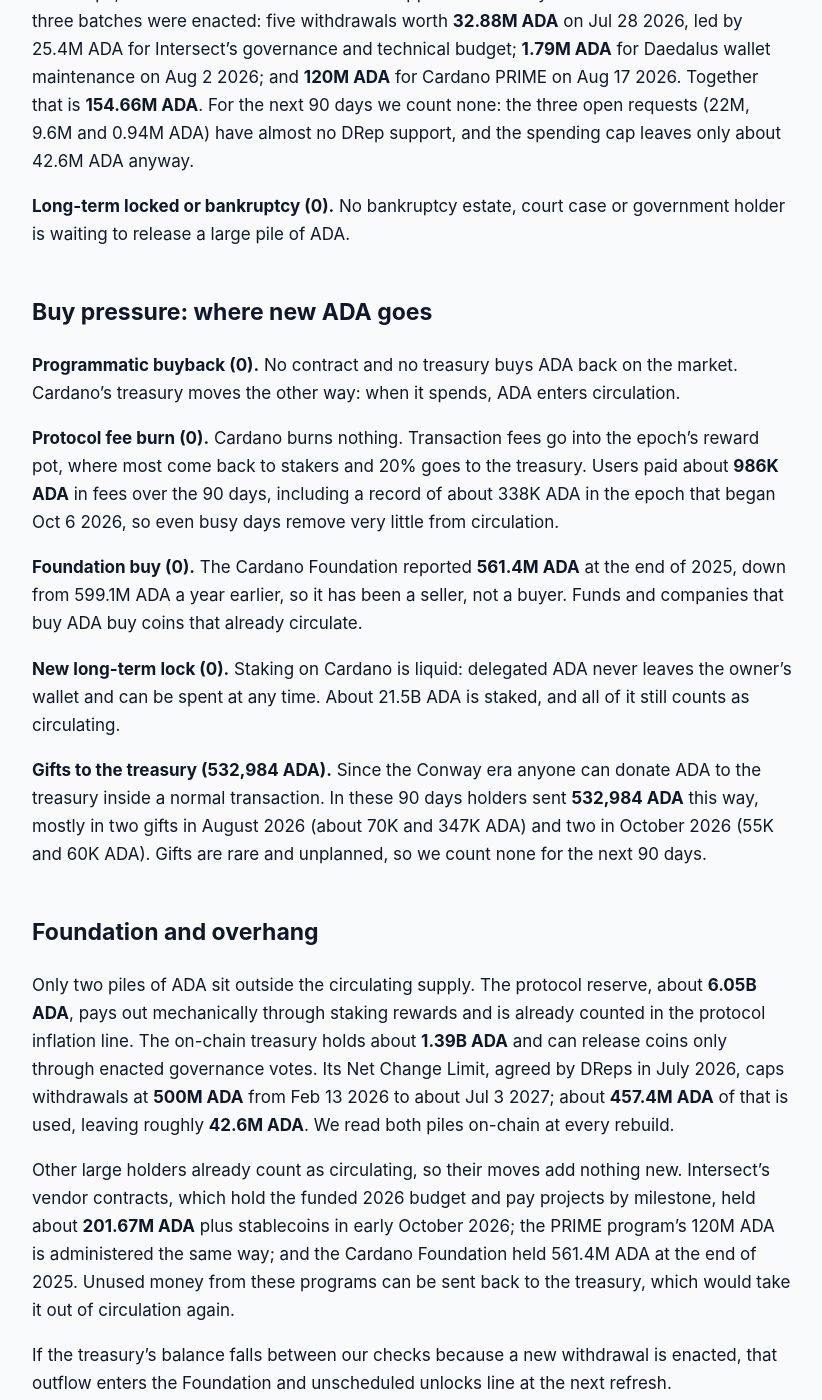
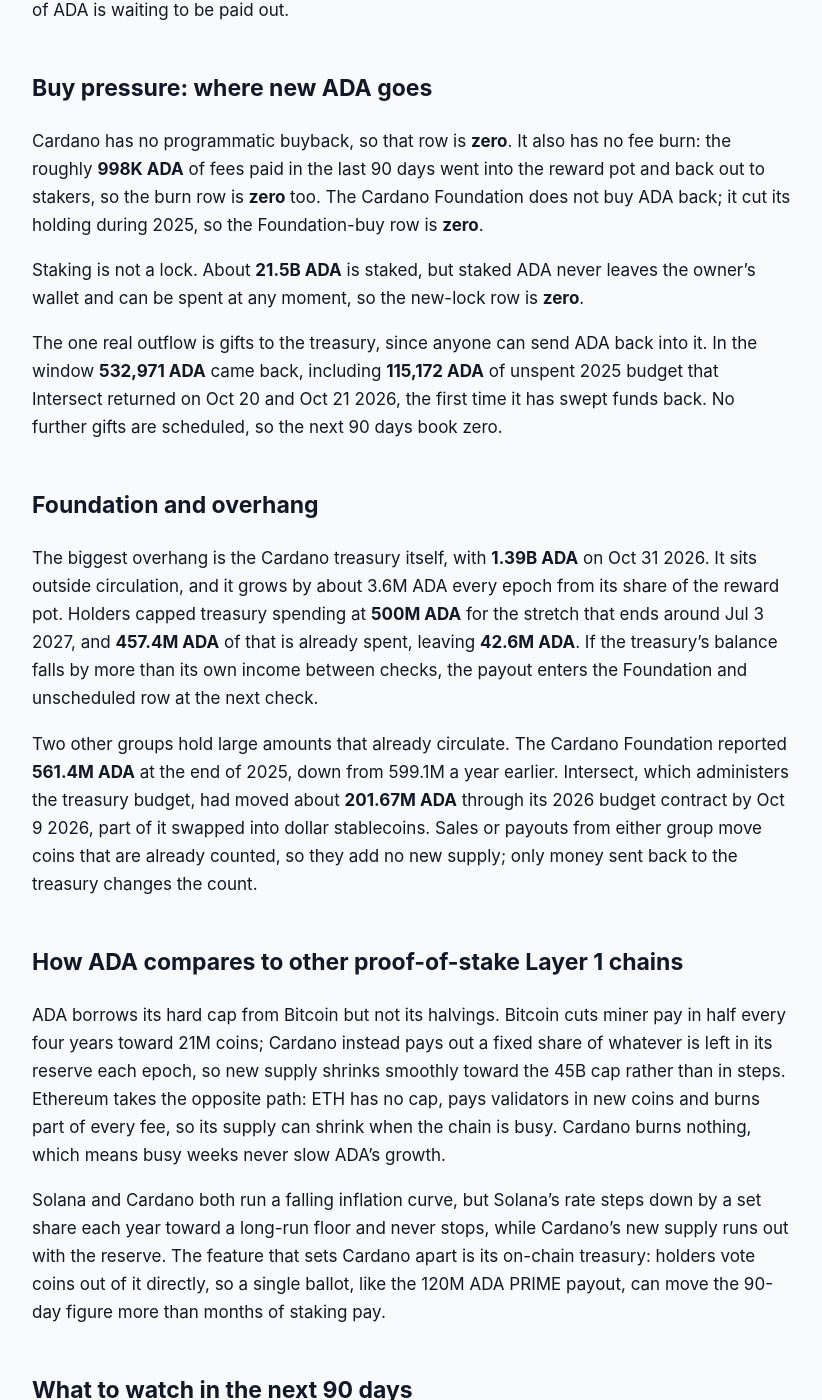
Before and after one commit to jeevansongmy-spec/mrnasdog-articles, a Jekyll site: the page built from crypto/ada-pressure-framework.md, in a window 1280 px wide and 1400 px high, scrolled down 1278 px. Shown: the whole window, without its empty margins (228-1050 px from the left). Built offline with Jekyll 4.4.1, drawn with Linux system fonts in a browser that asks for light colours; some of the changed text lies outside the part shown.

Commit message:
publish: crypto/ada-pressure-framework

```diff
--- a/crypto/ada-pressure-framework.md
+++ b/crypto/ada-pressure-framework.md
@@ -1,6 +1,6 @@
 ---
 title:         "ADA Inflation Analysis · October 2026 · Supply was growing · trend cooling"
-description:   "ADA supply grew +0.71% in 90 days: 111.04M ADA of staking rewards plus 154.66M in voted treasury payouts, no fee burn. About +0.29% next as the spending cap nears."
+description:   "ADA supply grew +0.62% in 90 days: 110.94M ADA of staking pay plus 121.79M ADA from two treasury votes, and no fee burn. About +0.30% next, under a 45B cap."
 canonical_url: "https://mrnasdog.com/research/ada/inflation"
 tags:          ["crypto", "ada", "cardano", "layer1"]
 published:     true
@@ -12,64 +12,57 @@ Looking for the buy-or-sell answer? It is on the ADA coin page, with demand and
 
 # ADA Inflation Analysis · October 2026 · Supply was growing · trend cooling
 
-Cardano (ADA) supply grew **+0.71%** in the 90 days from Jul 23 to Oct 21 2026, and we expect only about **+0.29%** over the next 90 days. Stakers received **111.04M ADA** of rewards from the protocol reserve, and DRep votes released **154.66M ADA** from the on-chain treasury, while gifts sent **532,984 ADA** back to it. ADA has a hard cap of 45B and burns nothing; the treasury spending cap now has only about **42.6M ADA** left until July 2027, which is why the next 90 days look much quieter.
+Cardano's supply grew **+0.62%** in the 90 days to Oct 31 2026, and the next 90 days look closer to **+0.30%**. Stakers earned **110.94M ADA** from the protocol reserve and two voted treasury payouts released **121.79M ADA**, while nothing was burned and only **532,971 ADA** was gifted back to the treasury. ADA has a fixed cap of **45B**, no vesting and no buyback, and other trackers show **+0.59%** for the same 90 days.
 
 ## The verdict, in one paragraph
 
-Over the last 90 days the circulating ADA supply rose by **265.17M ADA**, a net **+0.71%** of the **37.57B ADA** now in circulation. Market-data trackers read **+0.75%** for the same 90 days, a gap of just **0.04** percentage points, so the two readings agree and no warning flag is shown. More than half of the growth came from one source: treasury spending voted by Cardano's DReps, led by the **120M ADA** Cardano PRIME DeFi program paid on Aug 17 2026. With the spending cap almost used up and nothing new likely to pass, the next 90 days fall back to staking rewards alone, about **107.88M ADA** or **+0.29%**. Cardano is a capped chain whose supply grows from a shrinking reserve plus voted treasury payouts.
+Over the 90 days to Oct 31 2026, ADA in circulation rose by a net **+0.62%**, from about 37.34B to 37.57B ADA. Other trackers report **+0.59%** for the same stretch, a gap of only **0.03 percentage points**, so the coin page carries no warning note. More than half of the growth came from one vote: the 120M ADA Cardano PRIME payout of Aug 17 2026. With the treasury's spending cap nearly used up and no payout close to passing, the next 90 days should add only the staking pay, about **+0.30%**. In one line, ADA is a capped proof-of-stake coin whose supply growth is slowing, with treasury votes as the swing factor.
 
 ## Sell pressure: where new ADA comes from
 
-**Protocol inflation (111.04M ADA).** Cardano's 45B ADA cap was set at launch, and about 6.05B ADA still sits in the protocol reserve. Every five-day epoch the reserve releases 0.3% of what it holds, adds the fees users paid, and sends 20% of that pot to the treasury. The rest pays stake pools and delegators. Between Jul 23 and Oct 21 2026 this put **111.04M ADA** of new rewards into circulation, about 6.2M ADA per epoch. Because each release is a fixed share of a smaller reserve, the reward stream shrinks a little every epoch: we expect about **107.88M ADA** over the next 90 days.
+Protocol inflation is the steady source of new ADA. Every five-day epoch, Cardano moves a small slice of its reserve into a reward pot, sends a fifth of that pot to the on-chain treasury and pays the rest to people who stake. Over the 18 epochs in the window, stakers received **110.94M ADA** after the fees users paid into the pot, about **1.23M ADA** a day. The reserve still holds **6.04B ADA**, and because the slice is a share of what is left, the pay drifts down a little every epoch.
 
-**Vesting unlocks (0).** ADA has no vesting schedule. The coins from the 2015–2017 sale and the founding allocations were handed out when Cardano launched in 2017, so there is no team or investor unlock calendar to track.
+Vesting unlocks are **zero**. ADA was sold in 2015–2017 and the founding groups' coins were handed out at the 2017 launch, so no locked tranche is waiting to open.
 
-**Foundation and unscheduled unlocks (154.66M ADA).** The Cardano treasury is an on-chain pot that sits outside the circulating supply. ADA only leaves it when holders' representatives, the DReps, and the Constitutional Committee approve a treasury withdrawal. In this window three batches were enacted: five withdrawals worth **32.88M ADA** on Jul 28 2026, led by 25.4M ADA for Intersect's governance and technical budget; **1.79M ADA** for Daedalus wallet maintenance on Aug 2 2026; and **120M ADA** for Cardano PRIME on Aug 17 2026. Together that is **154.66M ADA**. For the next 90 days we count none: the three open requests (22M, 9.6M and 0.94M ADA) have almost no DRep support, and the spending cap leaves only about 42.6M ADA anyway.
+Foundation and unscheduled releases came from the Cardano treasury, which pays out only when holders vote yes. Two payouts went through in the window, **121.79M ADA** in total: **1.79M ADA** for the Daedalus wallet on Aug 2 2026 and **120M ADA** for the Cardano PRIME DeFi program on Aug 17 2026. No payout has gone through since, so the next 90 days book zero here.
 
-**Long-term locked or bankruptcy (0).** No bankruptcy estate, court case or government holder is waiting to release a large pile of ADA.
+Long-term locked or bankruptcy supply is **zero**. No court estate, hack recovery or frozen pile of ADA is waiting to be paid out.
 
 ## Buy pressure: where new ADA goes
 
-**Programmatic buyback (0).** No contract and no treasury buys ADA back on the market. Cardano's treasury moves the other way: when it spends, ADA enters circulation.
+Cardano has no programmatic buyback, so that row is **zero**. It also has no fee burn: the roughly **998K ADA** of fees paid in the last 90 days went into the reward pot and back out to stakers, so the burn row is **zero** too. The Cardano Foundation does not buy ADA back; it cut its holding during 2025, so the Foundation-buy row is **zero**.
 
-**Protocol fee burn (0).** Cardano burns nothing. Transaction fees go into the epoch's reward pot, where most come back to stakers and 20% goes to the treasury. Users paid about **986K ADA** in fees over the 90 days, including a record of about 338K ADA in the epoch that began Oct 6 2026, so even busy days remove very little from circulation.
+Staking is not a lock. About **21.5B ADA** is staked, but staked ADA never leaves the owner's wallet and can be spent at any moment, so the new-lock row is **zero**.
 
-**Foundation buy (0).** The Cardano Foundation reported **561.4M ADA** at the end of 2025, down from 599.1M ADA a year earlier, so it has been a seller, not a buyer. Funds and companies that buy ADA buy coins that already circulate.
-
-**New long-term lock (0).** Staking on Cardano is liquid: delegated ADA never leaves the owner's wallet and can be spent at any time. About 21.5B ADA is staked, and all of it still counts as circulating.
-
-**Gifts to the treasury (532,984 ADA).** Since the Conway era anyone can donate ADA to the treasury inside a normal transaction. In these 90 days holders sent **532,984 ADA** this way, mostly in two gifts in August 2026 (about 70K and 347K ADA) and two in October 2026 (55K and 60K ADA). Gifts are rare and unplanned, so we count none for the next 90 days.
+The one real outflow is gifts to the treasury, since anyone can send ADA back into it. In the window **532,971 ADA** came back, including **115,172 ADA** of unspent 2025 budget that Intersect returned on Oct 20 and Oct 21 2026, the first time it has swept funds back. No further gifts are scheduled, so the next 90 days book zero.
 
 ## Foundation and overhang
 
-Only two piles of ADA sit outside the circulating supply. The protocol reserve, about **6.05B ADA**, pays out mechanically through staking rewards and is already counted in the protocol inflation line. The on-chain treasury holds about **1.39B ADA** and can release coins only through enacted governance votes. Its Net Change Limit, agreed by DReps in July 2026, caps withdrawals at **500M ADA** from Feb 13 2026 to about Jul 3 2027; about **457.4M ADA** of that is used, leaving roughly **42.6M ADA**. We read both piles on-chain at every rebuild.
+The biggest overhang is the Cardano treasury itself, with **1.39B ADA** on Oct 31 2026. It sits outside circulation, and it grows by about 3.6M ADA every epoch from its share of the reward pot. Holders capped treasury spending at **500M ADA** for the stretch that ends around Jul 3 2027, and **457.4M ADA** of that is already spent, leaving **42.6M ADA**. If the treasury's balance falls by more than its own income between checks, the payout enters the Foundation and unscheduled row at the next check.
 
-Other large holders already count as circulating, so their moves add nothing new. Intersect's vendor contracts, which hold the funded 2026 budget and pay projects by milestone, held about **201.67M ADA** plus stablecoins in early October 2026; the PRIME program's 120M ADA is administered the same way; and the Cardano Foundation held 561.4M ADA at the end of 2025. Unused money from these programs can be sent back to the treasury, which would take it out of circulation again.
-
-If the treasury's balance falls between our checks because a new withdrawal is enacted, that outflow enters the Foundation and unscheduled unlocks line at the next refresh.
+Two other groups hold large amounts that already circulate. The Cardano Foundation reported **561.4M ADA** at the end of 2025, down from 599.1M a year earlier. Intersect, which administers the treasury budget, had moved about **201.67M ADA** through its 2026 budget contract by Oct 9 2026, part of it swapped into dollar stablecoins. Sales or payouts from either group move coins that are already counted, so they add no new supply; only money sent back to the treasury changes the count.
 
 ## How ADA compares to other proof-of-stake Layer 1 chains
 
-Cardano sits between Bitcoin and most proof-of-stake chains. Like Bitcoin, ADA has a hard cap, 45B ADA, and new coins come from a pool that was fixed at the start. But Bitcoin cuts its new supply in steps at each halving, while Cardano releases a fixed 0.3% of the remaining reserve every five days, so the ADA reward stream fades smoothly instead of in jumps. Today the reserve adds about 0.29% of circulating supply per 90 days, and that share keeps falling.
+ADA borrows its hard cap from Bitcoin but not its halvings. Bitcoin cuts miner pay in half every four years toward 21M coins; Cardano instead pays out a fixed share of whatever is left in its reserve each epoch, so new supply shrinks smoothly toward the 45B cap rather than in steps. Ethereum takes the opposite path: ETH has no cap, pays validators in new coins and burns part of every fee, so its supply can shrink when the chain is busy. Cardano burns nothing, which means busy weeks never slow ADA's growth.
 
-Compared with Ethereum, the difference is the burn. Ethereum has no cap and pays validators new ETH, but it destroys part of every fee, so heavy use can offset new supply. Cardano has a cap but no burn at all: fees are recycled into rewards and the treasury, so network activity never takes ADA out of circulation. Solana also pays stakers new coins on a schedule that steps down each year, and it burns part of its fees; ADA's schedule is lower in percentage terms but has no such offset.
-
-What makes Cardano unusual is its on-chain treasury. Few Layer 1 chains let holders vote coins out of a protocol treasury directly, and on Cardano those votes can move supply more than staking does, as they did in this window. The spending cap is the main brake, so ADA's supply growth depends on governance as much as on code.
+Solana and Cardano both run a falling inflation curve, but Solana's rate steps down by a set share each year toward a long-run floor and never stops, while Cardano's new supply runs out with the reserve. The feature that sets Cardano apart is its on-chain treasury: holders vote coins out of it directly, so a single ballot, like the 120M ADA PRIME payout, can move the 90-day figure more than months of staking pay.
 
 ## What to watch in the next 90 days
 
-**Nov 16 2026:** the 22M ADA request for a Cardano copper reserve expires unless DReps back it; it had about 0.24% DRep support at our check.
+The 22M ADA request for a copper reserve expires on Nov 15 2026; it had well under 1% of the needed yes vote on Oct 31 2026, and passing would add 22M ADA to the release row.
 
-**Nov 21 2026:** two smaller treasury requests, 9.6M ADA and 0.94M ADA, reach the end of their voting time.
+A 9.6M ADA request for a police evidence system and a 0.94M ADA request called AURORA both expire on Nov 20 2026, at about 21% and 3% yes against a 67% bar.
 
-**A new spending cap:** any new Net Change Limit vote before July 2027 would reopen treasury spending beyond the 42.6M ADA left today, and would be the biggest change to the next-90-day reading.
+Any new treasury request filed before Jan 24 2027 can draw at most the 42.6M ADA left under the spending cap, unless holders vote to raise the cap again.
 
-**The Dijkstra hard fork:** testing continues with no mainnet date. None of the published changes alters the reserve release or the 20% treasury share, but any proposal to change those two settings would move the protocol inflation line.
+The next planned upgrade, called Dijkstra, still had no mainnet date on Oct 24 2026; nothing announced for it changes staking pay.
 
 ## Summary
 
-Cardano's ADA supply grew **+0.71%** in the 90 days to Oct 21 2026, from **111.04M ADA** of staking rewards and **154.66M ADA** of governance-approved treasury spending, with no burn and no buyback to offset them. The next 90 days should be calmer, about **+0.29%**, because the reserve release keeps shrinking and only about 42.6M ADA of treasury spending is still allowed before July 2027. The key risk is governance: a new spending cap or a large approved request would add supply quickly. The ceiling is fixed at 45B ADA, of which about 37.57B circulates today.
+Cardano's ADA supply grew **+0.62%** over the 90 days to Oct 31 2026, and the next 90 days should add about **+0.30%**. Stakers earned **110.94M ADA** from the shrinking reserve, two treasury votes released **121.79M ADA**, and only **532,971 ADA** went back to the treasury, because Cardano has no burn and no buyback. The key risk is a large treasury vote, though only 42.6M ADA of room is left under the spending cap until about Jul 3 2027. Above it all sits a fixed **45B ADA** cap, with about 37.57B already circulating.
+
 
 ---
 
-*MrNasDog Pressure Framework analysis of ADA, Metric 1 — Inflation. Data + explanation only. Not financial advice. Checked Oct 21 2026.*
+*MrNasDog Pressure Framework analysis of ADA, Metric 1 — Inflation. Data + explanation only. Not financial advice. Checked Oct 31 2026.*
```
